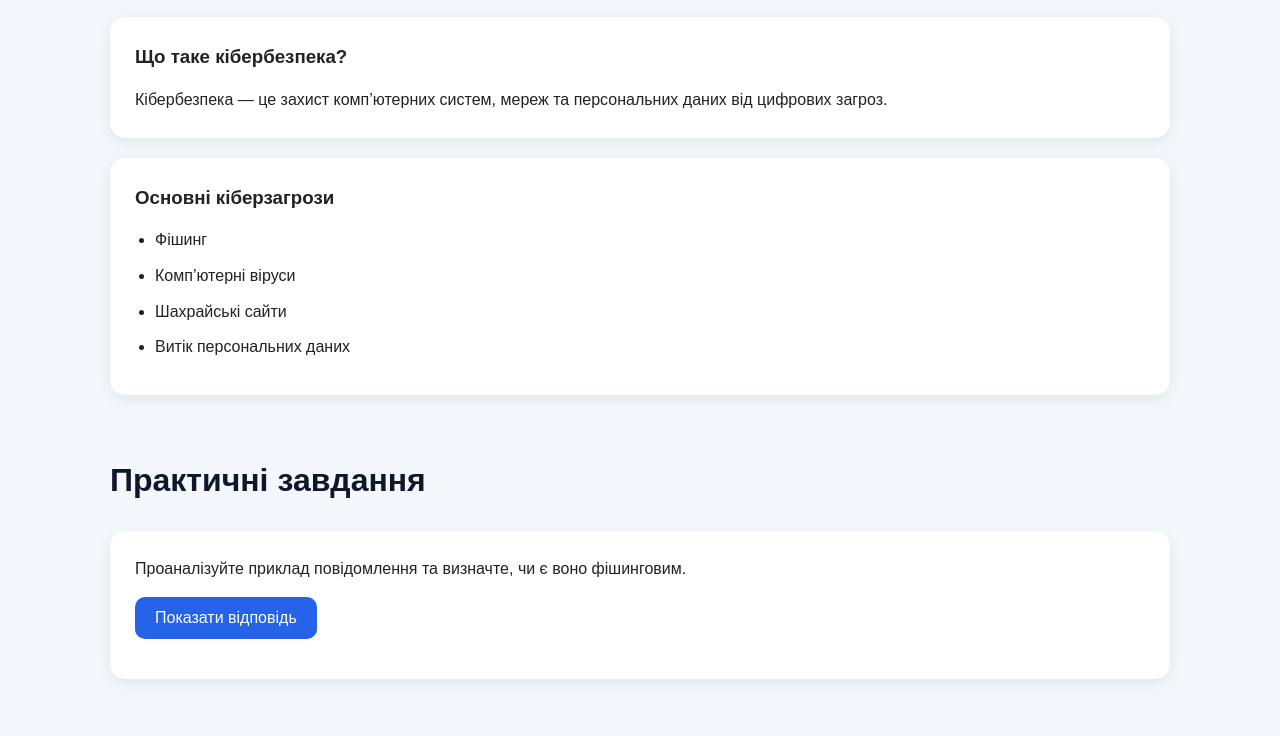
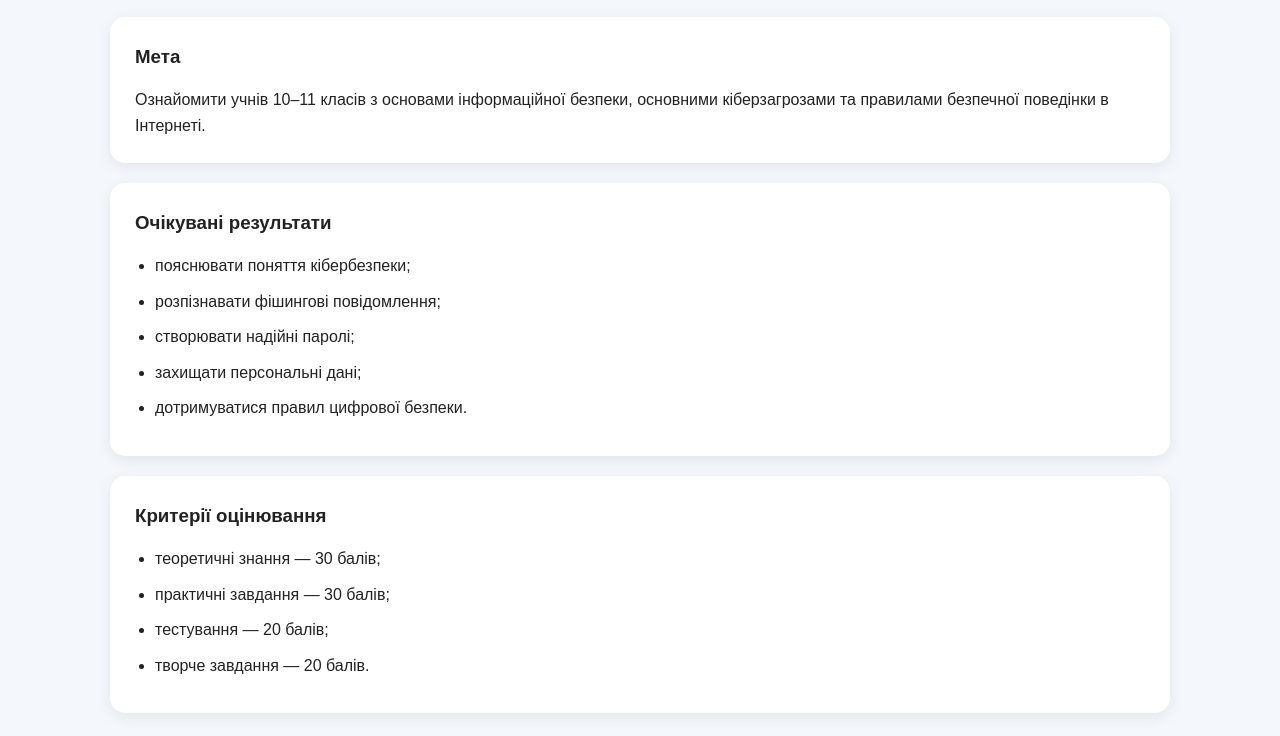
Before and after one commit to viktoriiachorna04/cybersecurity-education-project, a plain HTML site: page index.html in a window 1280 px wide. Shown: the part 384-1120 px from the top of the page. Drawn offline with Linux system fonts and the light colour scheme.

Commit message:
Update index.html

```diff
--- a/index.html
+++ b/index.html
@@ -23,7 +23,38 @@
     </nav>
 
     <main>
+<section id="about">
+    <h2>Про навчальний проєкт</h2>
 
+    <div class="card">
+        <h3>Мета</h3>
+        <p>
+            Ознайомити учнів 10–11 класів з основами інформаційної безпеки,
+            основними кіберзагрозами та правилами безпечної поведінки в Інтернеті.
+        </p>
+    </div>
+
+    <div class="card">
+        <h3>Очікувані результати</h3>
+        <ul>
+            <li>пояснювати поняття кібербезпеки;</li>
+            <li>розпізнавати фішингові повідомлення;</li>
+            <li>створювати надійні паролі;</li>
+            <li>захищати персональні дані;</li>
+            <li>дотримуватися правил цифрової безпеки.</li>
+        </ul>
+    </div>
+
+    <div class="card">
+        <h3>Критерії оцінювання</h3>
+        <ul>
+            <li>теоретичні знання — 30 балів;</li>
+            <li>практичні завдання — 30 балів;</li>
+            <li>тестування — 20 балів;</li>
+            <li>творче завдання — 20 балів.</li>
+        </ul>
+    </div>
+</section>
         <section id="theory">
             <h2>Теоретичний блок</h2>
 
```
